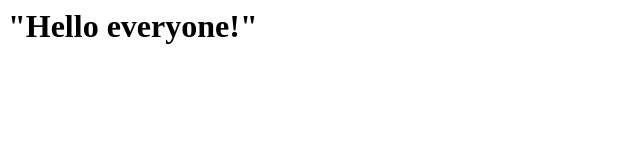
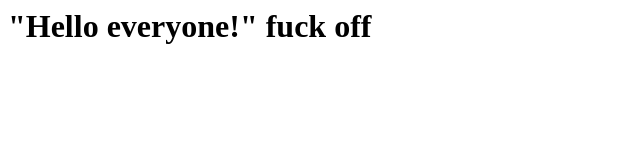
Before and after one commit to GreekGod404/hello, a plain HTML site: page index.html in a window 1280 px wide. Shown: the whole page, without its empty margins (0-640 px from the left). Drawn offline with Linux system fonts and the light colour scheme.

Commit message:
Update index.html

```diff
--- a/index.html
+++ b/index.html
@@ -4,7 +4,7 @@
     </head>
     <body>
         <h1>
-            "Hello everyone!"
+            "Hello everyone!" fuck off
         </h1>
     </body>
 </html>
```
